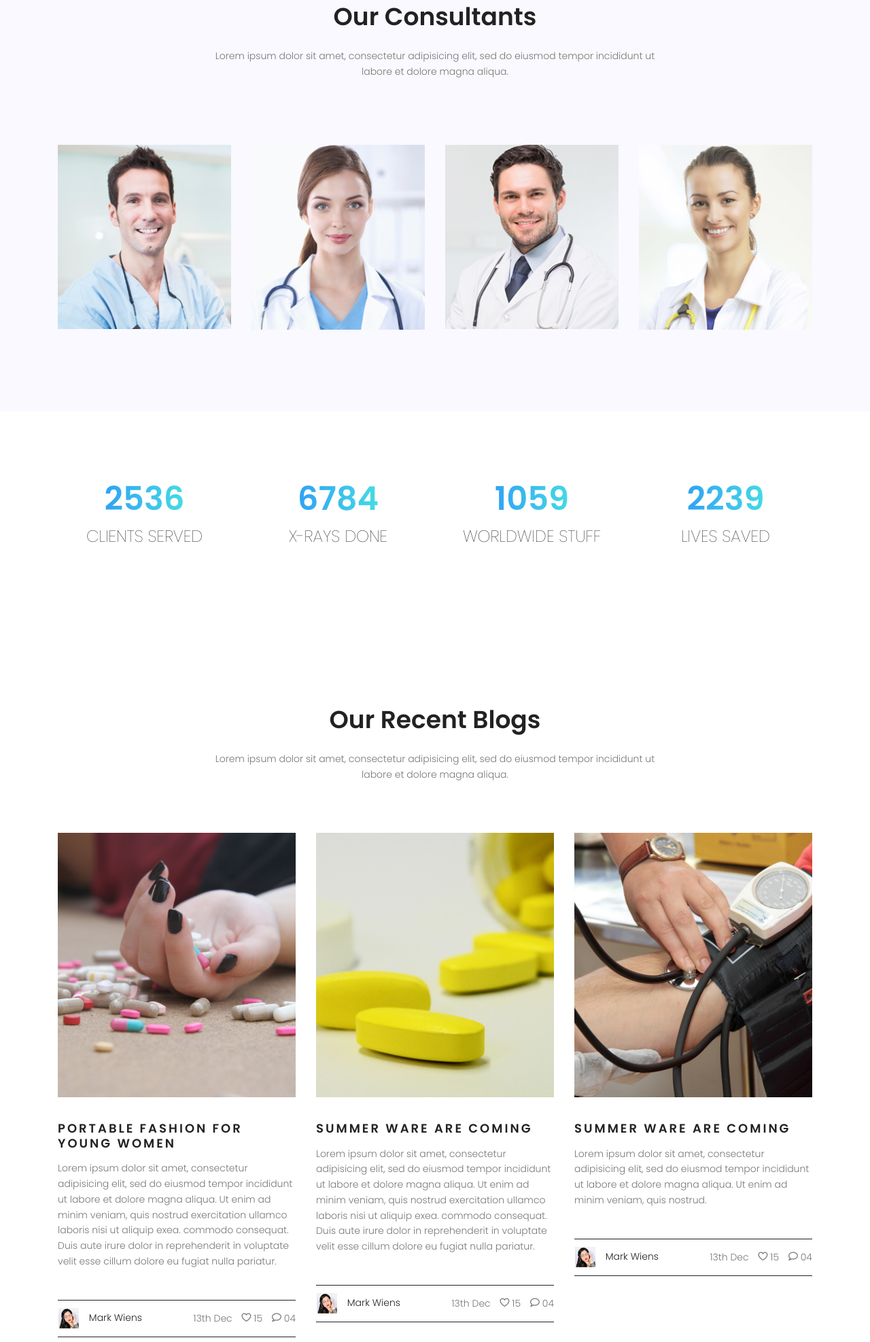
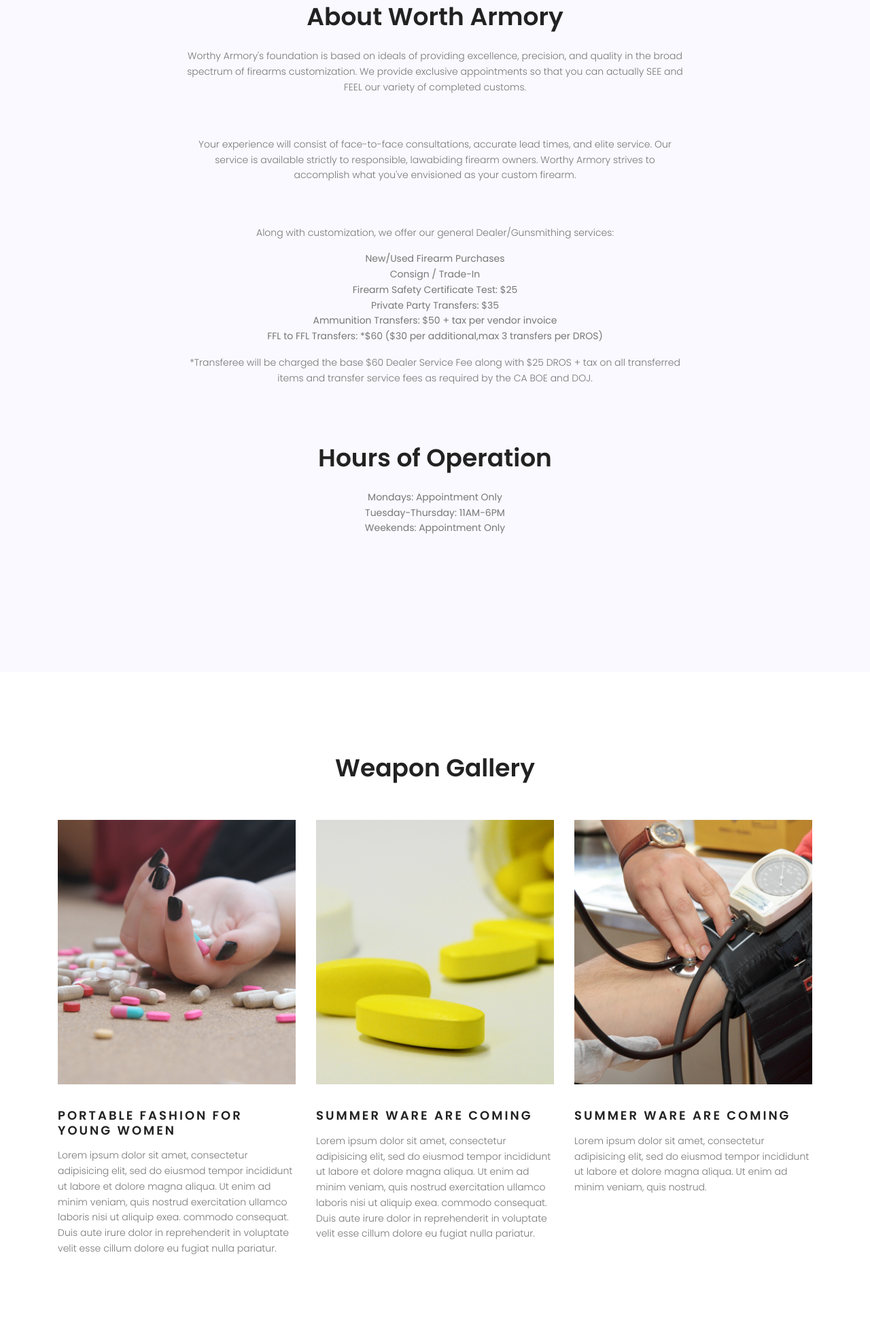
Before and after one commit to julioberina/worthyarmory, a plain HTML site: page index.html in a window 1280 px wide. Shown: the part 1166-3140 px from the top of the page at 68% size. Drawn offline with nearby package versions, Linux system fonts and the light colour scheme.

Commit message:
Setup template for weapon gallery

```diff
--- a/index.html
+++ b/index.html
@@ -44,9 +44,7 @@
 							<div class="main-menubar d-flex align-items-center">
 								<nav class="hide">
 									<a href="#home">Home</a>
-									<a href="#service">Services</a>
-									<a href="#appoinment">Appoinment</a>
-									<a href="#consultant">Consultants</a>
+									<a href="#about">About</a>
 								</nav>
 								<div class="menu-bar"><span class="lnr lnr-menu"></span></div>
 							</div>
@@ -118,121 +116,57 @@
 			<!-- End feature Area -->
 
 			<!-- Start consultans Area -->
-			<section class="consultans-area section-gap" id="consultant">
+			<section class="consultans-area section-gap" id="about">
 				<div class="container">
 					<div class="row d-flex justify-content-center">
 						<div class="col-md-8 pb-80 header-text">
-							<h1>Our Consultants</h1>
+							<h1>About Worth Armory</h1>
 							<p>
-								Lorem ipsum dolor sit amet, consectetur adipisicing elit, sed do eiusmod tempor incididunt ut <br> labore  et dolore magna aliqua.
+								Worthy Armory's foundation is based on ideals of providing
+								excellence, precision, and quality in the broad spectrum of
+								firearms customization. We provide exclusive appointments so
+								that you can actually SEE and FEEL our variety of completed customs.
+							</p><br /><br />
+							<p>
+								Your experience will consist of face-to-face consultations,
+								accurate lead times, and elite service. Our service is available
+								strictly to responsible, lawabiding firearm owners. Worthy
+								Armory strives to accomplish what you've envisioned as your custom firearm.
+							</p><br /><br />
+							<p>
+								Along with customization, we offer our general Dealer/Gunsmithing services:
+								<ul>
+									<li><strong>New/Used Firearm Purchases</strong></li>
+									<li><strong>Consign / Trade-In</strong></li>
+									<li><strong>Firearm Safety Certificate Test: $25</strong></li>
+									<li><strong>Private Party Transfers: $35</strong></li>
+									<li><strong>Ammunition Transfers: $50 + tax per vendor invoice</strong></li>
+									<li><strong>FFL to FFL Transfers: *$60 ($30 per additional,max 3 transfers per DROS)</strong></li>
+								</ul>
 							</p>
+							<p>
+								*Transferee will be charged the base $60 Dealer Service Fee
+								along with $25 DROS + tax on all transferred items and transfer
+								 service fees as required by the CA BOE and DOJ.
+							</p><br /><br /><br />
+							<h1>Hours of Operation</h1>
+							<ul>
+								<li><strong>Mondays: Appointment Only</strong></li>
+								<li><strong>Tuesday-Thursday: 11AM-6PM</strong></li>
+								<li><strong>Weekends: Appointment Only</strong></li>
+							</ul>
 						</div>
-					</div>
-					<div class="row">
-						<div class="col-lg-3 col-md-3 vol-wrap">
-							<div class="single-con">
-								<div class="content">
-								    <a href="#" target="_blank">
-								      <div class="content-overlay"></div>
-								  		 <img class="content-image img-fluid d-block mx-auto" src="img/c1.jpg" alt="">
-								      	<div class="content-details fadeIn-bottom">
-								      		<h4>Andy Florence</h4>
-								      		<p>
-								      			inappropriate behavior
-								      		</p>
-								      	</div>
-								    </a>
-								 </div>
-							</div>
-						</div>
-						<div class="col-lg-3 col-md-3 vol-wrap">
-							<div class="single-con">
-								<div class="content">
-								    <a href="#" target="_blank">
-								      <div class="content-overlay"></div>
-								  		 <img class="content-image img-fluid d-block mx-auto" src="img/c2.jpg" alt="">
-								      	<div class="content-details fadeIn-bottom">
-								      		<h4>Andy Florence</h4>
-								      		<p>
-								      			inappropriate behavior
-								      		</p>
-								      	</div>
-								    </a>
-								 </div>
-							</div>
-						</div>
-						<div class="col-lg-3 col-md-3 vol-wrap">
-							<div class="single-con">
-								<div class="content">
-								    <a href="#" target="_blank">
-								      <div class="content-overlay"></div>
-								  		 <img class="content-image img-fluid d-block mx-auto" src="img/c3.jpg" alt="">
-								      	<div class="content-details fadeIn-bottom">
-								      		<h4>Andy Florence</h4>
-								      		<p>
-								      			inappropriate behavior
-								      		</p>
-								      	</div>
-								    </a>
-								 </div>
-							</div>
-						</div>
-						<div class="col-lg-3 col-md-3 vol-wrap">
-							<div class="single-con">
-								<div class="content">
-								    <a href="#" target="_blank">
-								      <div class="content-overlay"></div>
-								  		 <img class="content-image img-fluid d-block mx-auto" src="img/c4.jpg" alt="">
-								      	<div class="content-details fadeIn-bottom">
-								      		<h4>Andy Florence</h4>
-								      		<p>
-								      			inappropriate behavior
-								      		</p>
-								      	</div>
-								    </a>
-								 </div>
-							</div>
-						</div>
-
 					</div>
 				</div>
 			</section>
 			<!-- End consultans Area -->
-
-			<!-- Start fact Area -->
-			<section class="facts-area pt-100 pb-100">
-				<div class="container">
-					<div class="row">
-						<div class="col-lg-3 col-md-6 single-fact">
-							<h2 class="counter">2536</h2>
-							<p class="text-uppercase">Clients Served</p>
-						</div>
-						<div class="col-lg-3 col-md-6 single-fact">
-							<h2 class="counter">6784</h2>
-							<p class="text-uppercase">X-rays Done</p>
-						</div>
-						<div class="col-lg-3 col-md-6 single-fact">
-							<h2 class="counter">1059</h2>
-							<p class="text-uppercase">Worldwide stuff</p>
-						</div>
-						<div class="col-lg-3 col-md-6 single-fact">
-							<h2 class="counter">2239</h2>
-							<p class="text-uppercase">Lives Saved</p>
-						</div>
-					</div>
-				</div>
-			</section>
-			<!-- end fact Area -->
 
 			<!-- Start blog Area -->
 			<section class="blog-area section-gap">
 				<div class="container">
 					<div class="row justify-content-center">
 						<div class="col-md-8 pb-30 header-text">
-							<h1>Our Recent Blogs</h1>
-							<p>
-								Lorem ipsum dolor sit amet, consectetur adipisicing elit, sed do eiusmod tempor incididunt ut <br> labore  et dolore magna aliqua.
-							</p>
+							<h1>Weapon Gallery</h1>
 						</div>
 					</div>
 					<div class="row">
@@ -246,17 +180,6 @@
 								Lorem ipsum dolor sit amet, consectetur adipisicing elit, sed do eiusmod tempor incididunt ut labore  et dolore magna aliqua. Ut enim ad minim veniam, quis nostrud exercitation ullamco laboris nisi ut aliquip exea.
 								 commodo consequat. Duis aute irure dolor in reprehenderit in voluptate velit esse cillum dolore eu fugiat nulla pariatur.
 							</p>
-							<div class="bottom d-flex justify-content-between align-items-center flex-wrap">
-								<div>
-									<img class="img-fluid" src="img/user.png" alt="">
-									<a href="#"><span>Mark Wiens</span></a>
-								</div>
-								<div class="meta">
-									13th Dec
-									<span class="lnr lnr-heart"></span> 15
-									<span class="lnr lnr-bubble"></span> 04
-								</div>
-							</div>
 						</div>
 						<div class="single-blog col-lg-4 col-md-4">
 							<img class="f-img img-fluid mx-auto" src="img/b2.jpg" alt="">
@@ -267,17 +190,6 @@
 								Lorem ipsum dolor sit amet, consectetur adipisicing elit, sed do eiusmod tempor incididunt ut labore  et dolore magna aliqua. Ut enim ad minim veniam, quis nostrud exercitation ullamco laboris nisi ut aliquip exea.
  								commodo consequat. Duis aute irure dolor in reprehenderit in voluptate velit esse cillum dolore eu fugiat nulla pariatur.
 							</p>
-							<div class="bottom d-flex justify-content-between align-items-center flex-wrap">
-								<div>
-									<img class="img-fluid" src="img/user.png" alt="">
-									<a href="#"><span>Mark Wiens</span></a>
-								</div>
-								<div class="meta">
-									13th Dec
-									<span class="lnr lnr-heart"></span> 15
-									<span class="lnr lnr-bubble"></span> 04
-								</div>
-							</div>
 						</div>
 						<div class="single-blog col-lg-4 col-md-4">
 							<img class="f-img img-fluid mx-auto" src="img/b3.jpg" alt="">
@@ -287,17 +199,6 @@
 							<p>
 								Lorem ipsum dolor sit amet, consectetur adipisicing elit, sed do eiusmod tempor incididunt ut labore  et dolore magna aliqua. Ut enim ad minim veniam, quis nostrud.
 							</p>
-							<div class="bottom d-flex justify-content-between align-items-center flex-wrap">
-								<div>
-									<img class="img-fluid" src="img/user.png" alt="">
-									<a href="#"><span>Mark Wiens</span></a>
-								</div>
-								<div class="meta">
-									13th Dec
-									<span class="lnr lnr-heart"></span> 15
-									<span class="lnr lnr-bubble"></span> 04
-								</div>
-							</div>
 						</div>
 					</div>
 				</div>
```
